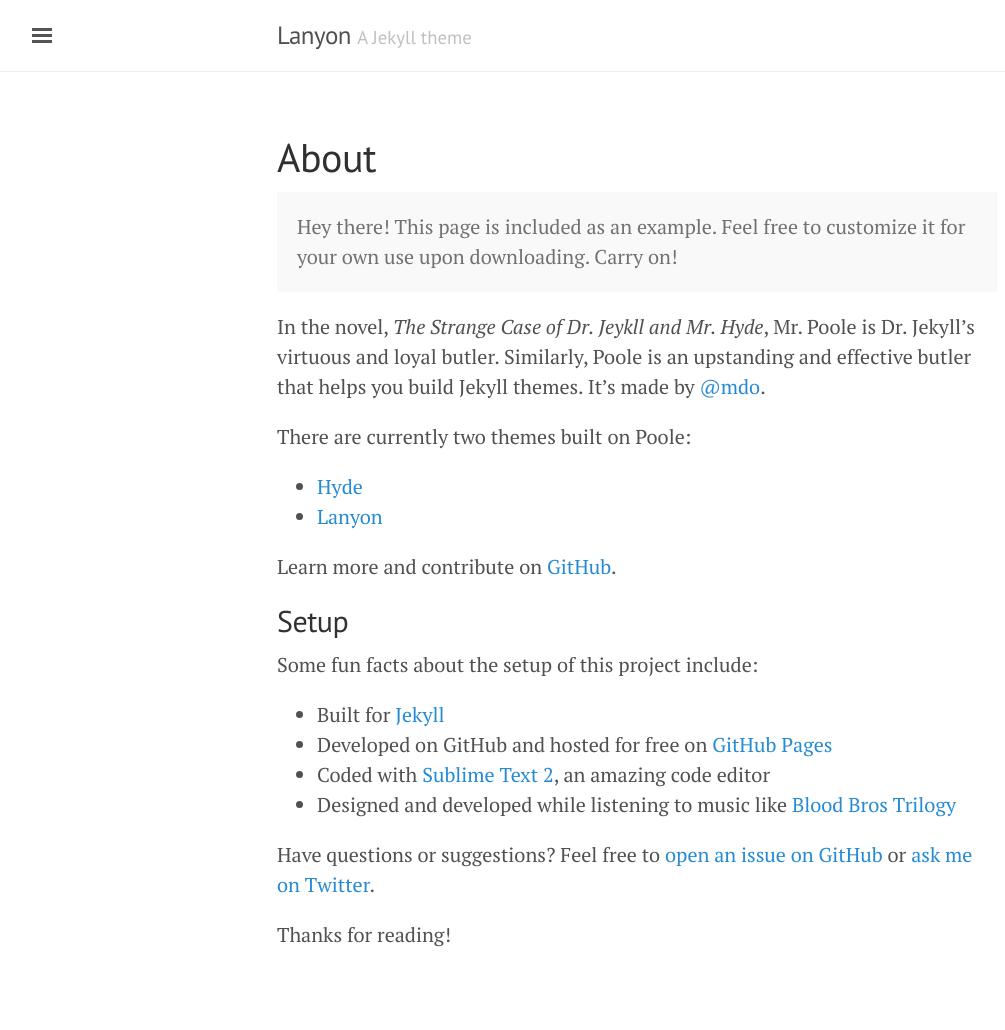
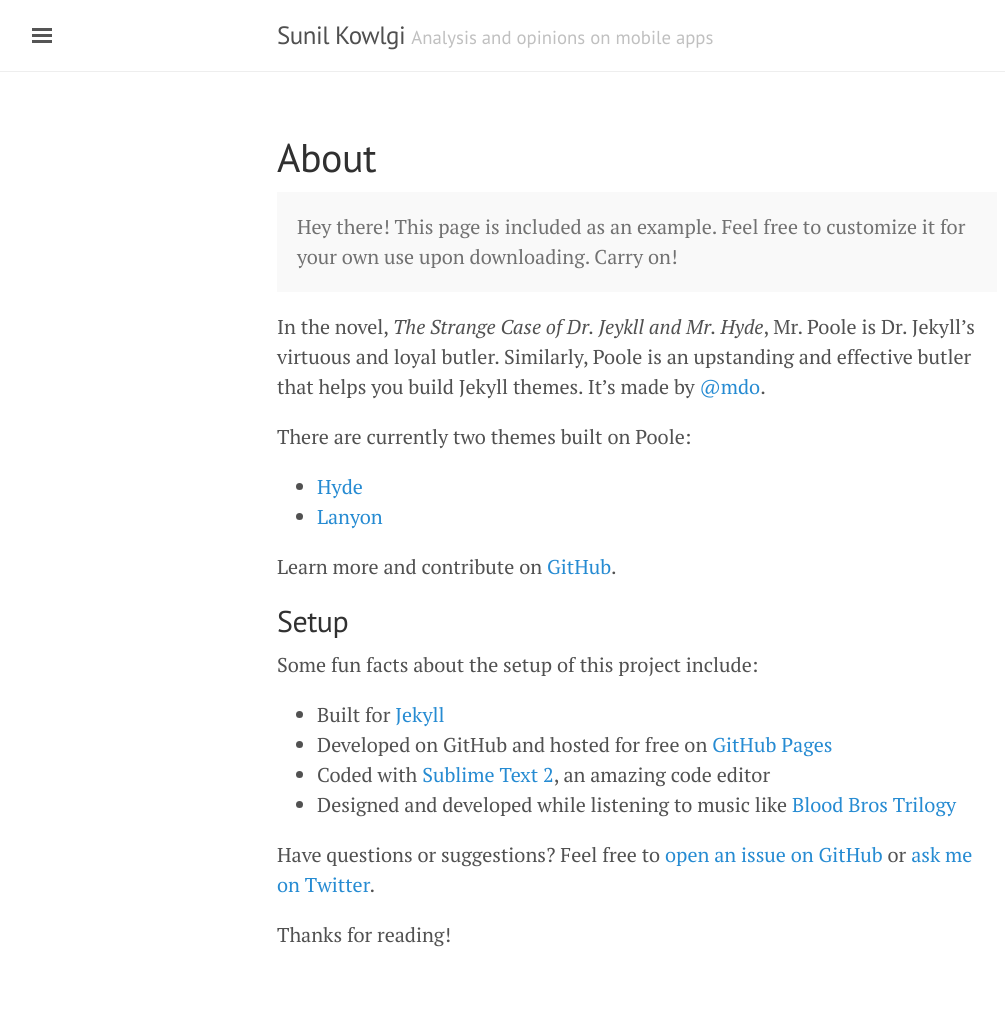
Before and after one commit to kowlgi/kowlgi.github.io, a Jekyll site: the page built from about.md, in a window 1280 px wide. Shown: the whole page, without its empty margins (3-1008 px from the left). Built offline with Jekyll 4.4.1, drawn with Linux system fonts in a browser that asks for light colours.

Commit message:
updated config

```diff
--- a/_config.yml
+++ b/_config.yml
@@ -5,18 +5,17 @@
 relative_permalinks: true
 
 # Setup
-title:               Lanyon
-tagline:             'A Jekyll theme'
-description:         'A reserved <a href="http://jekyllrb.com" target="_blank">Jekyll</a> theme that places the utmost gravity on content with a hidden drawer. Made by <a href="https://twitter.com/mdo" target="_blank">@mdo</a>.'
-url:                 http://lanyon.getpoole.com
+title:               Sunil Kowlgi
+tagline:             'Analysis and opinions on mobile apps'
+description:         'A blog with analysis and opinions on mobile apps'
+url:                 http://kowlgi.github.io
 baseurl:             ''
 paginate:            5
 
 # About/contact
 author:
-  name:              Mark Otto
-  url:               https://twitter.com/mdo
-  email:             markdotto@gmail.com
+  name:              Sunil Kowlgi
+  url:               https://twitter.com/kowlgi
 
 # Custom vars
 version:             1.0.0
```
